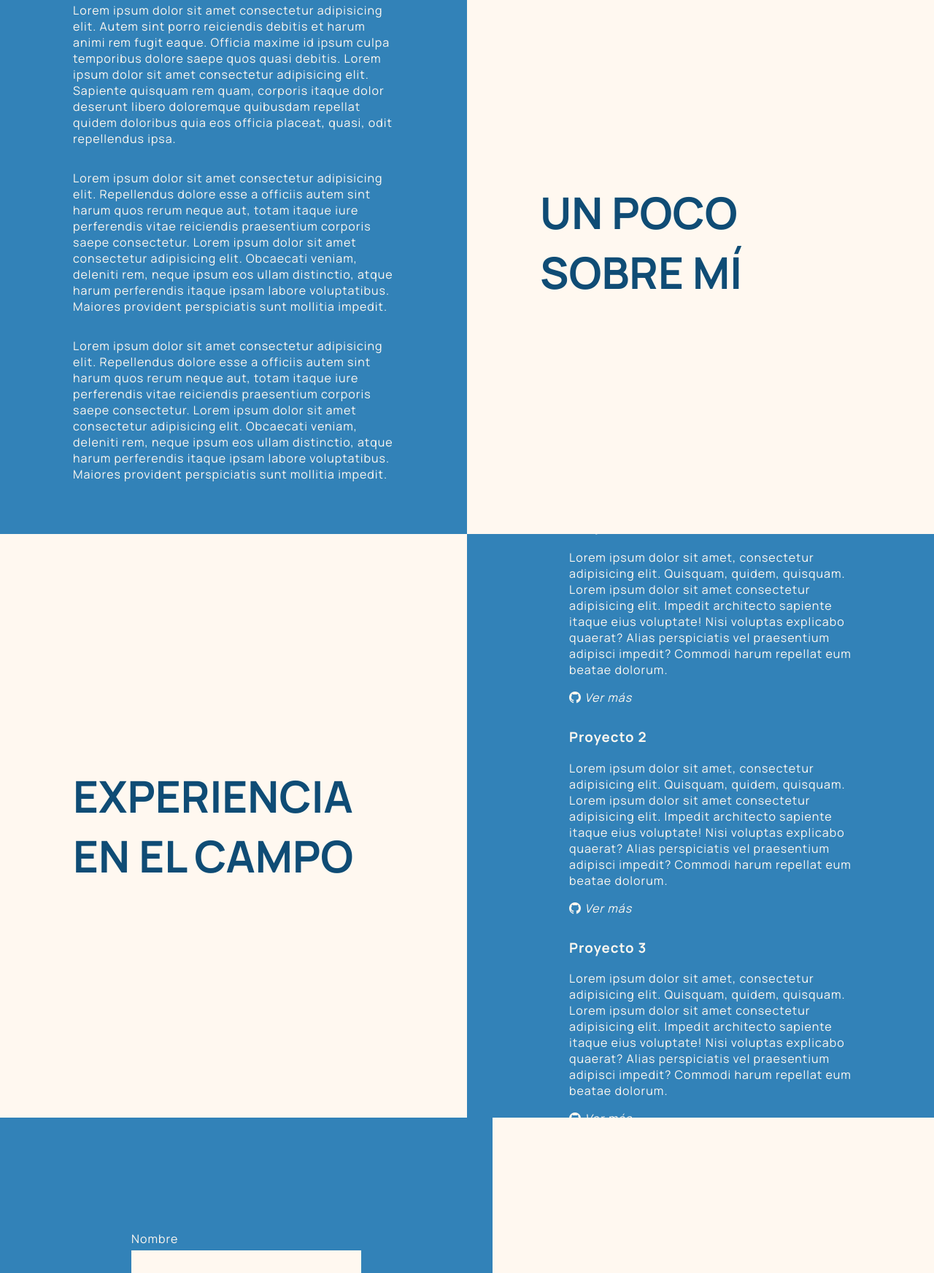
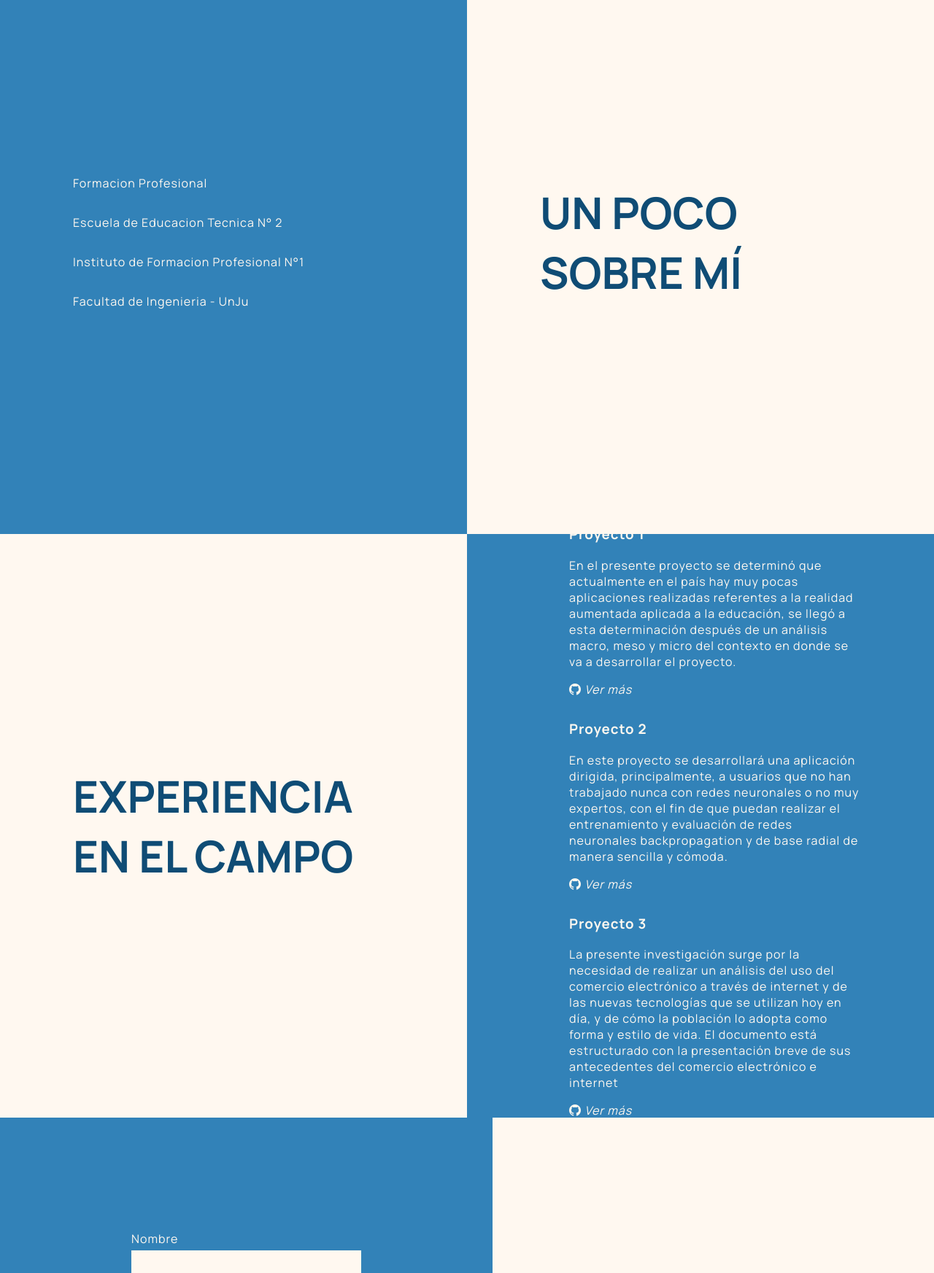
Before and after one commit to joseontiveros/portfolio-template, a plain HTML site: page index.html in a window 1280 px wide. Shown: the part 868-2613 px from the top of the page at 73% size. Drawn offline with nearby package versions, Linux system fonts and the light colour scheme.

Commit message:
Cambio de texto

```diff
--- a/index.html
+++ b/index.html
@@ -38,7 +38,7 @@
     </div>
     <div class="half-section text-section">
       <div class="introduction">
-        <h1 class="title">Hola!, <br> Soy Nombre y Apellido </h1>
+        <h1 class="title">Hola!, <br> Soy Jose Ontiveros </h1>
         <ul class="socials">
           <li><a class="socials-icon" href=""><i class="bi bi-github"></i></a></li>
           <li><a class="socials-icon" href=""><i class="bi bi-linkedin"></i></a></li>
@@ -56,17 +56,15 @@
   <section id="about" class="content">
     <aside class="half-section text-section">
       <p>
-        Lorem ipsum dolor sit amet consectetur adipisicing elit. Autem sint porro reiciendis debitis et harum animi rem fugit eaque. Officia maxime id ipsum culpa temporibus dolore saepe quos quasi debitis.
-        Lorem ipsum dolor sit amet consectetur adipisicing elit. Sapiente quisquam rem quam, corporis itaque dolor deserunt libero doloremque quibusdam repellat quidem doloribus quia eos officia placeat, quasi, odit repellendus ipsa.
+        Formacion Profesional
       </p>
       <p>
-        Lorem ipsum dolor sit amet consectetur adipisicing elit. Repellendus dolore esse a officiis autem sint harum quos rerum neque aut, totam itaque iure perferendis vitae reiciendis praesentium corporis saepe consectetur.
-        Lorem ipsum dolor sit amet consectetur adipisicing elit. Obcaecati veniam, deleniti rem, neque ipsum eos ullam distinctio, atque harum perferendis itaque ipsam labore voluptatibus. Maiores provident perspiciatis sunt mollitia impedit.
+        Escuela de Educacion Tecnica N° 2
       </p>
       <p>
-        Lorem ipsum dolor sit amet consectetur adipisicing elit. Repellendus dolore esse a officiis autem sint harum quos rerum neque aut, totam itaque iure perferendis vitae reiciendis praesentium corporis saepe consectetur.
-        Lorem ipsum dolor sit amet consectetur adipisicing elit. Obcaecati veniam, deleniti rem, neque ipsum eos ullam distinctio, atque harum perferendis itaque ipsam labore voluptatibus. Maiores provident perspiciatis sunt mollitia impedit.
+       Instituto de Formacion Profesional N°1
       </p>
+      <p> Facultad de Ingenieria - UnJu</p>
     </aside>
     <aside class="half-section title-section">
       <h2>Un poco sobre mí</h2>
@@ -82,27 +80,21 @@
           <li>
             <h3>Proyecto 1</h3>
             <p>
-              Lorem ipsum dolor sit amet, consectetur adipisicing elit.
-              Quisquam, quidem, quisquam.
-              Lorem ipsum dolor sit amet consectetur adipisicing elit. Impedit architecto sapiente itaque eius voluptate! Nisi voluptas explicabo quaerat? Alias perspiciatis vel praesentium adipisci impedit? Commodi harum repellat eum beatae dolorum.
+              En el presente proyecto se determinó que actualmente en el país hay muy pocas aplicaciones realizadas referentes a la realidad aumentada aplicada a la educación, se llegó a esta determinación después de un análisis macro, meso y micro del contexto en donde se va a desarrollar el proyecto.
             </p>
             <a class="project-link" href="#"><i class="bi bi-github"></i> Ver más</a>
           </li>
           <li>
             <h3>Proyecto 2</h3>
             <p>
-              Lorem ipsum dolor sit amet, consectetur adipisicing elit.
-              Quisquam, quidem, quisquam.
-              Lorem ipsum dolor sit amet consectetur adipisicing elit. Impedit architecto sapiente itaque eius voluptate! Nisi voluptas explicabo quaerat? Alias perspiciatis vel praesentium adipisci impedit? Commodi harum repellat eum beatae dolorum.
+              En este proyecto se desarrollará una aplicación dirigida, principalmente, a usuarios que no han trabajado nunca con redes neuronales o no muy expertos, con el fin de que puedan realizar el entrenamiento y evaluación de redes neuronales backpropagation y de base radial de manera sencilla y cómoda.
             </p>
             <a class="project-link" href="#"><i class="bi bi-github"></i> Ver más</a>
           </li>
           <li>
             <h3>Proyecto 3</h3>
             <p>
-              Lorem ipsum dolor sit amet, consectetur adipisicing elit.
-              Quisquam, quidem, quisquam.
-              Lorem ipsum dolor sit amet consectetur adipisicing elit. Impedit architecto sapiente itaque eius voluptate! Nisi voluptas explicabo quaerat? Alias perspiciatis vel praesentium adipisci impedit? Commodi harum repellat eum beatae dolorum.
+              La presente investigación surge por la necesidad de realizar un análisis del uso del comercio electrónico a través de internet y de las nuevas tecnologías que se utilizan hoy en día, y de cómo la población lo adopta como forma y estilo de vida. El documento está estructurado con la presentación breve de sus antecedentes del comercio electrónico e internet
             </p>
             <a class="project-link" href="#"><i class="bi bi-github"></i> Ver más</a>
           </li>
```
